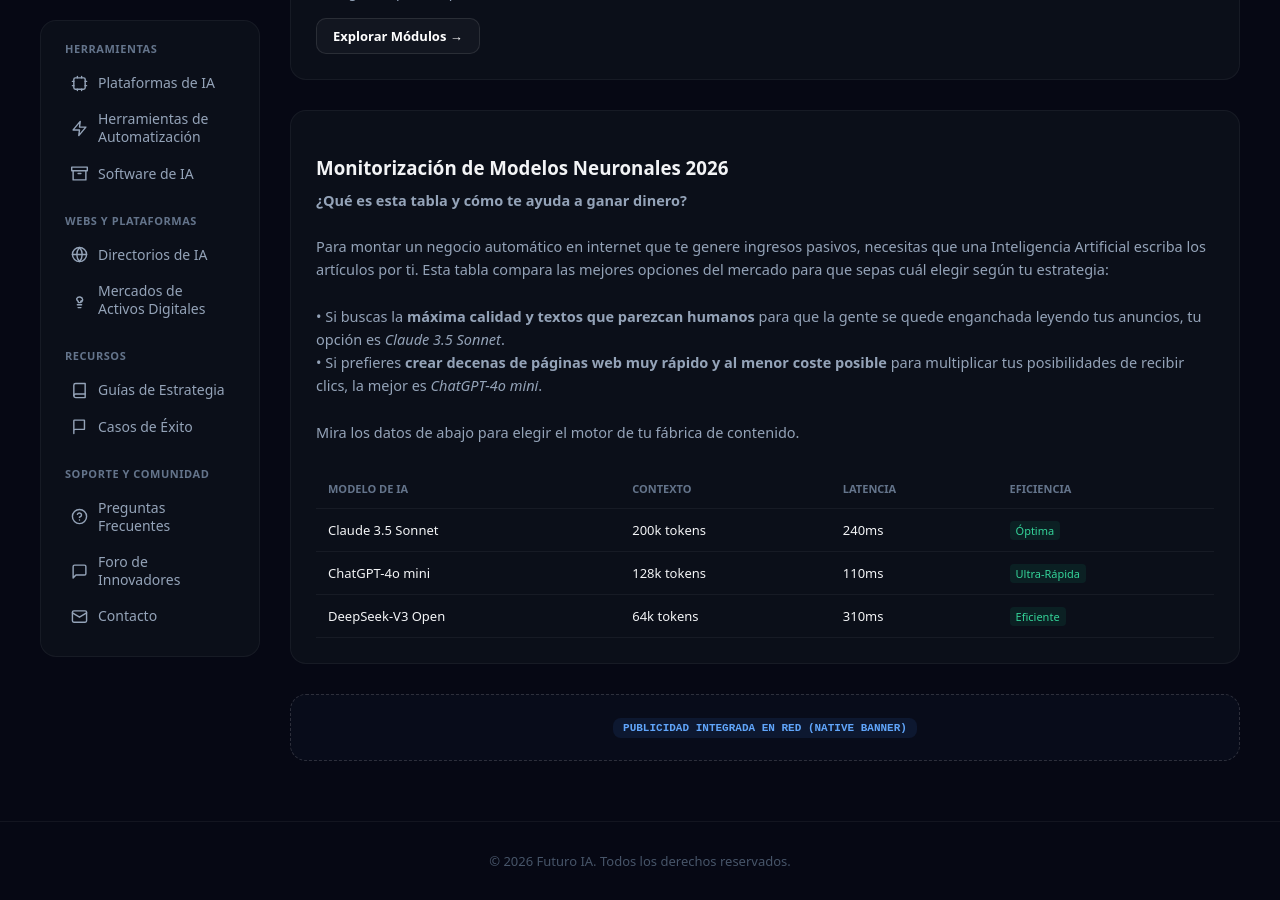
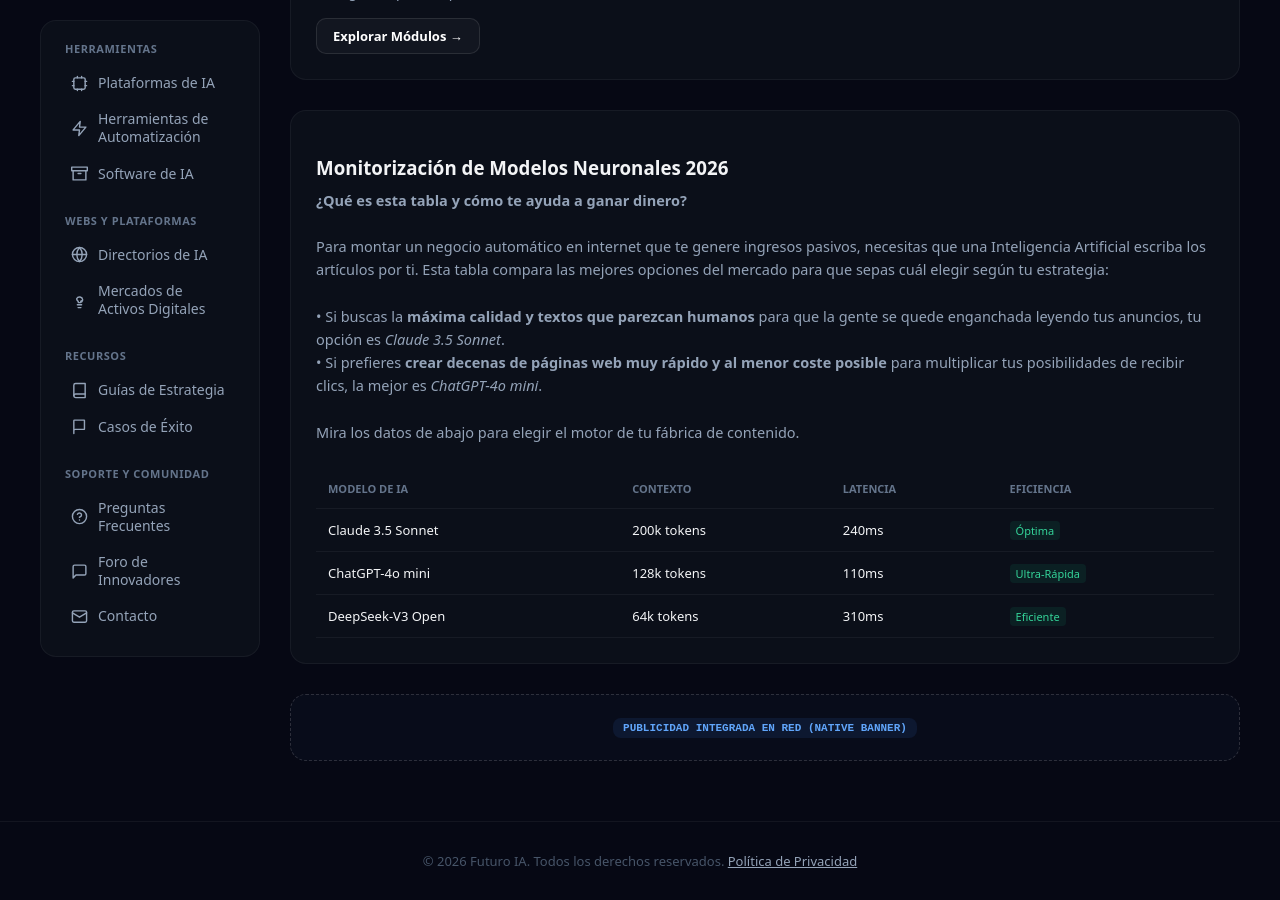
Before and after one commit to ANG3L04-source/ANG3L04-source.github.io, a Jekyll site: the page built from index.html, in a window 1280 px wide and 900 px high, scrolled down 1313 px. Built offline with Jekyll 4.4.1, drawn with Linux system fonts in a browser that asks for light colours.

Commit message:
Update default.html

```diff
--- a/_layouts/default.html
+++ b/_layouts/default.html
@@ -152,6 +152,7 @@
 
     <footer>
         &copy; {{ site.time | date: '%Y' }} Futuro IA. Todos los derechos reservados.
+         <a href="{{ '/privacidad.html' | relative_url }}" style="color: #94a3b8;">Política de Privacidad</a>
     </footer>
 
 </body>
```
